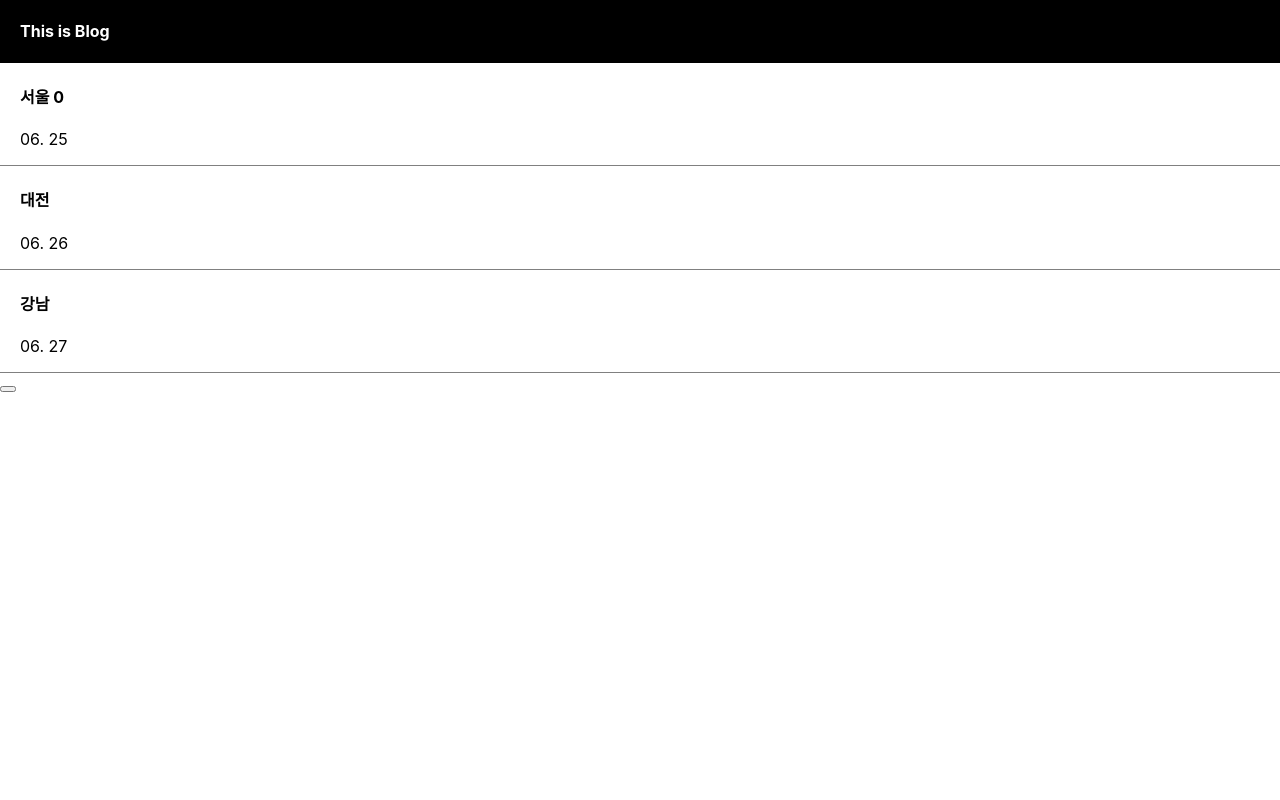
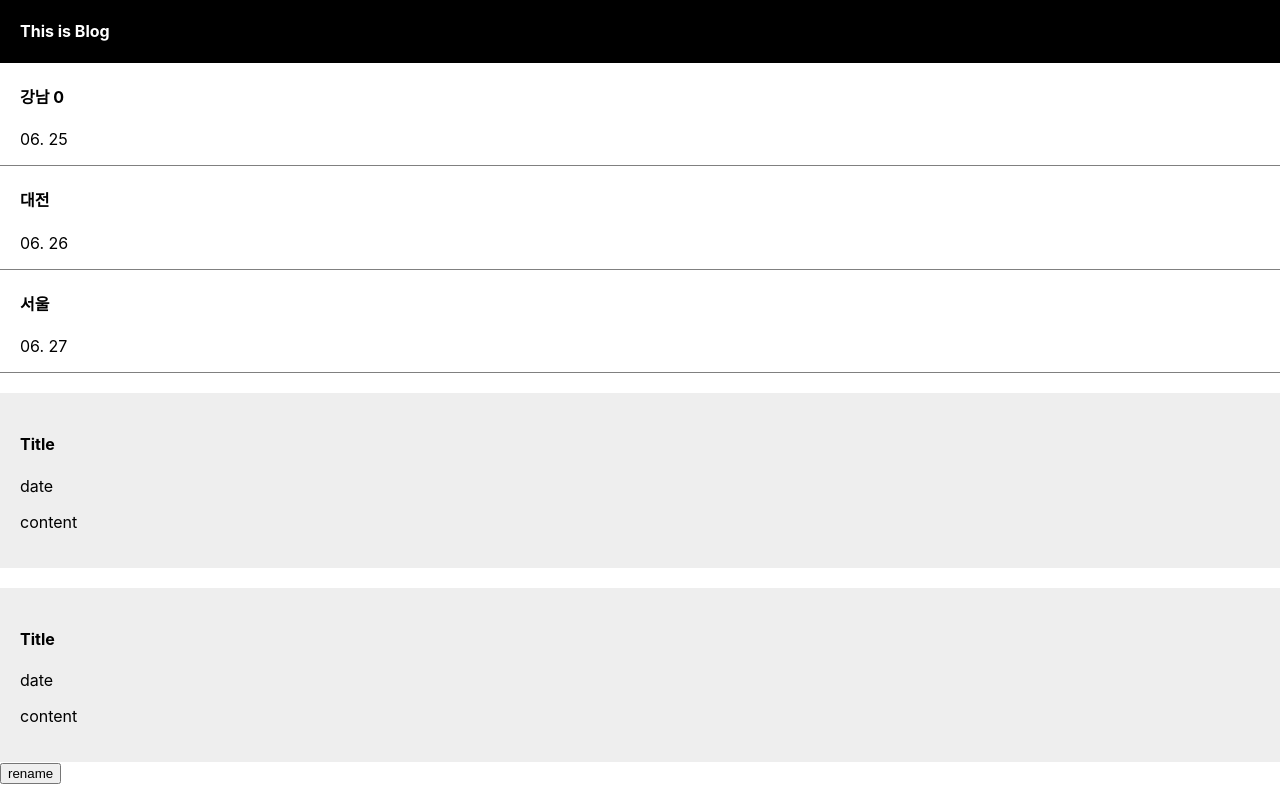
Before and after one commit to ImRieul/react_study_blog, a React (Create React App) app: page / in a window 1280 px wide. Built offline with nearby package versions, Linux system fonts and the light colour scheme.

Commit message:
component

```diff
--- a/src/App.css
+++ b/src/App.css
@@ -14,3 +14,10 @@ div {
   text-align: left;
   border-bottom: 1px solid grey;
 }
+
+.modal {
+  margin-top: 20px;
+  padding: 20px;
+  background: #eee;
+  text-align: left;
+}
--- a/src/App.js
+++ b/src/App.js
@@ -1,6 +1,6 @@
 import logo from './logo.svg';
 import './App.css';
-import { useState } from 'react';
+import { useEffect, useState } from 'react';
 
 function App() {
 
@@ -12,12 +12,19 @@ function App() {
   // a = 보관한 자료
   // b = set
   let [a, b] = useState('남자 코트 추천');  // Destructuring 문법, let [a, b] = [1, 2];
-  let [titles, setTitles] = useState(['서울', '대전', '강남']);
+  let [titles, setTitles] = useState(['서울', '대전', '강남'].sort());
   let [dates, setDates] = useState(['06. 25', '06. 26', '06. 27']);
   let [likes, setLikes] = useState([0])
 
+  // 랜더링 안에 재랜더링 시키는 코드가 있으면 무한 반복 시작
+  // let titles_sort = titles.sort()
+  // setTitles(titles_sort)
+
   function rename() {
-    setTitles[0]('부산')
+    let copy1 = titles;  // 포인터를 복사
+    let copy2 = Array.from(titles);  // 값을 복사, [...titles]도 가능
+    copy2[0] = '부산';
+    setTitles(copy2);
   }
 
   // return 안에는 1개의 태그만 넣을 수 있음.
@@ -43,7 +50,9 @@ function App() {
         <h4>{titles[2]}</h4>
         <p>{dates[2]}</p>
       </div>
-      <button onClick={() => { setTitles(['부산', titles[1], titles[2]]) } }>{}</button>
+      <Modal></Modal>
+      <Modal/>
+      <button onClick={() => { rename() } }>rename</button>
 
       {/* 변수를 넣을 땐 중괄호, 데이터 바인딩 */}
       {/* <h4>{post}</h4> */}
@@ -51,4 +60,15 @@ function App() {
   );
 }
 
+// component
+function Modal() {
+  return (
+    <div className='modal'>
+      <h4>Title</h4>
+      <p>date</p>
+      <p>content</p>
+    </div>
+  )
+}
+
 export default App;
```
